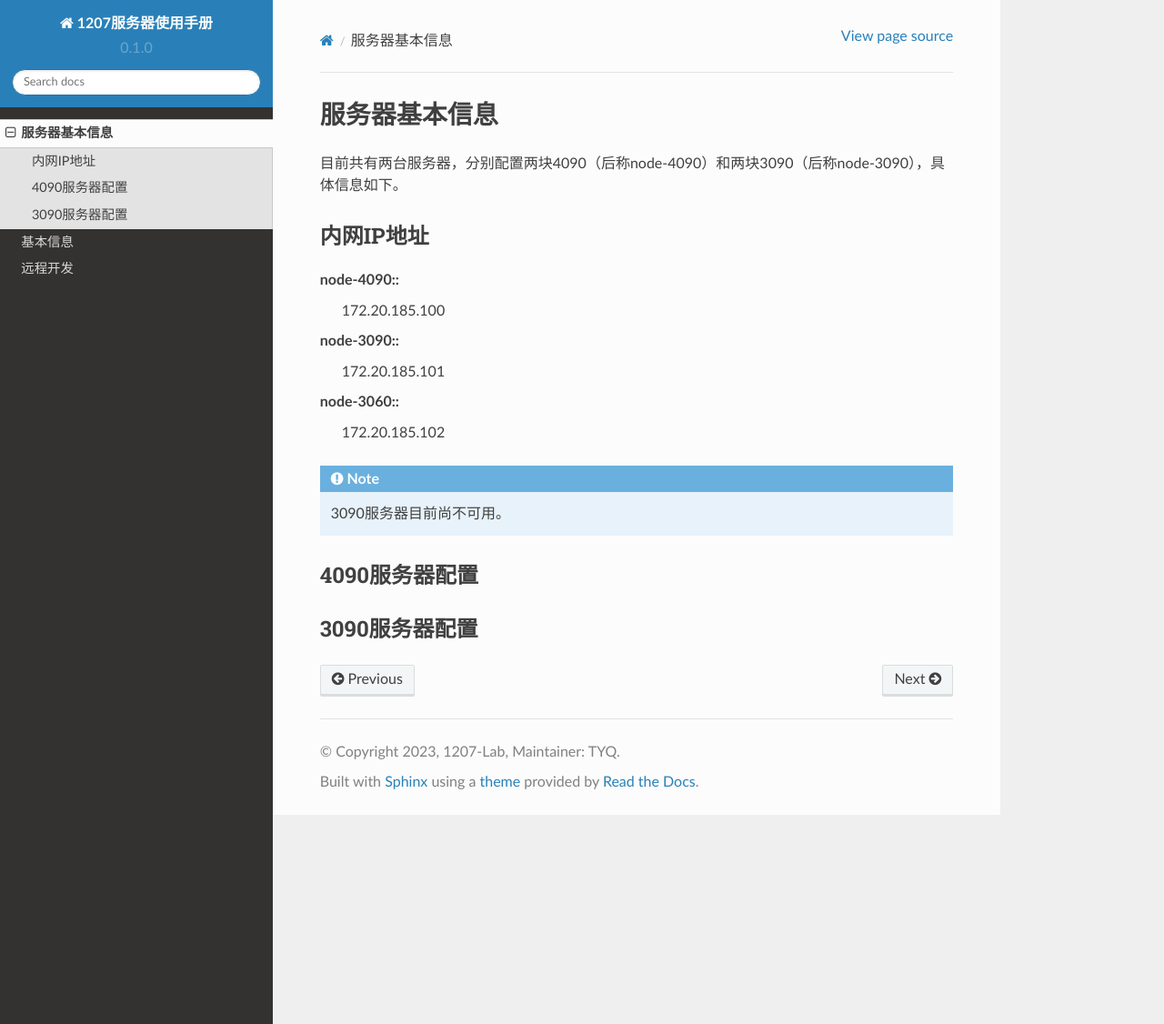
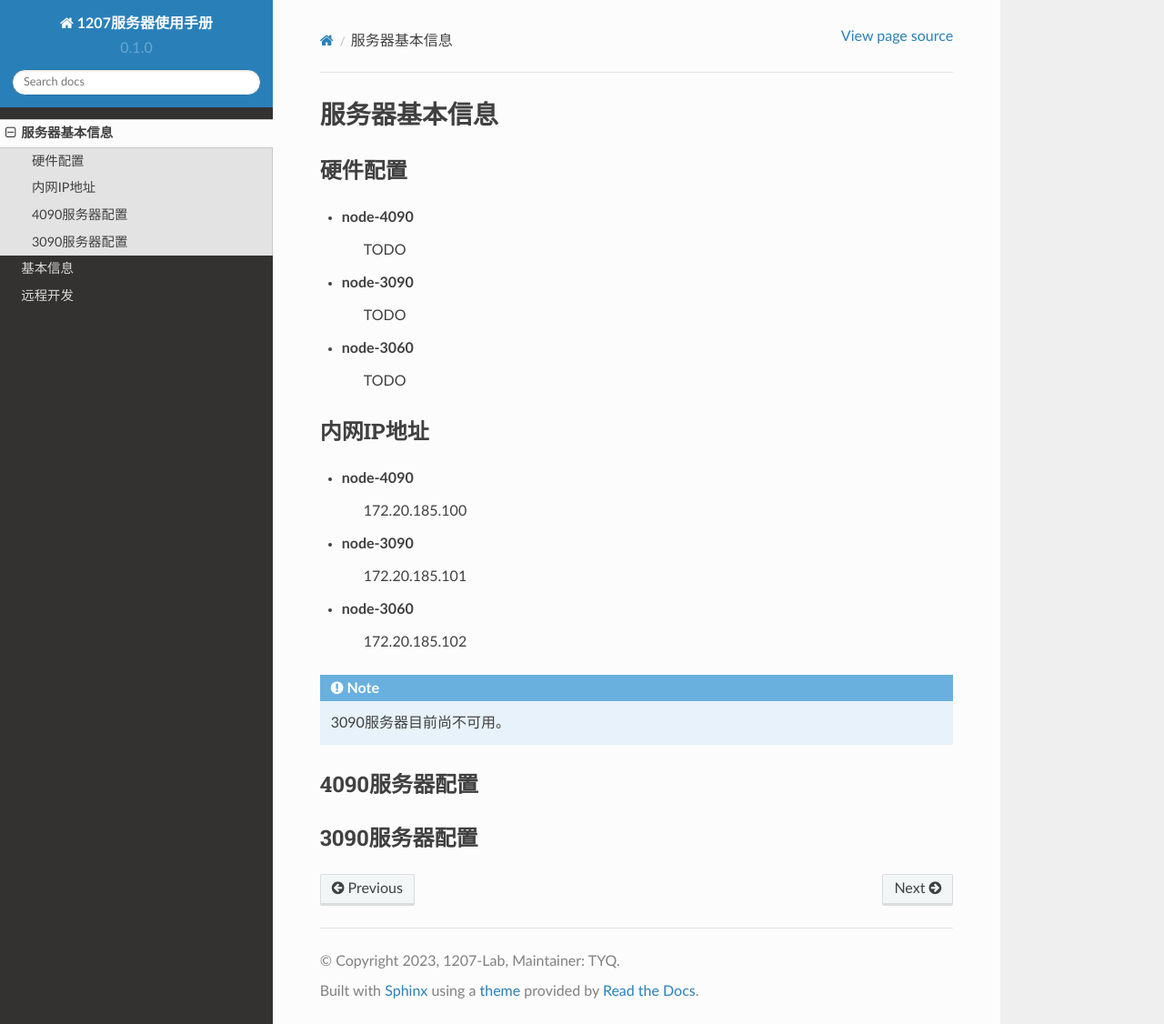
Before and after one commit to TangYuanqing/1207-server-docs, a Sphinx documentation site: the page built from docs/source/info.rst, in a window 1280 px wide and 1126 px high. Shown: the whole window at 91% size. Built offline with Sphinx 7.4.7 and the Read the Docs theme 2.0.0, drawn with Linux system fonts in a browser that asks for light colours.

Commit message:
Please enter the commit message for your changes. Lines starting with '#' will be ignored, and an empty message aborts the commit.
On branch main
Your branch is up to date with 'origin/main'.

Changes to be committed:
	modified:   docs/source/info.rst

Changes not staged for commit:
	modified:   docs/source/info.rst

```diff
--- a/docs/source/info.rst
+++ b/docs/source/info.rst
@@ -1,15 +1,25 @@
 服务器基本信息
 =============
-目前共有两台服务器，分别配置两块4090（后称node-4090）和两块3090（后称node-3090），具体信息如下。
+硬件配置
+---------
+
+- node-4090
+    TODO
+- node-3090
+    TODO
+- node-3060
+    TODO
 
 内网IP地址
 ---------
-node-4090::
+
+- node-4090
     172.20.185.100
-node-3090::
+- node-3090
     172.20.185.101
-node-3060::
+- node-3060
     172.20.185.102
+
 .. note::
     3090服务器目前尚不可用。
 
```
